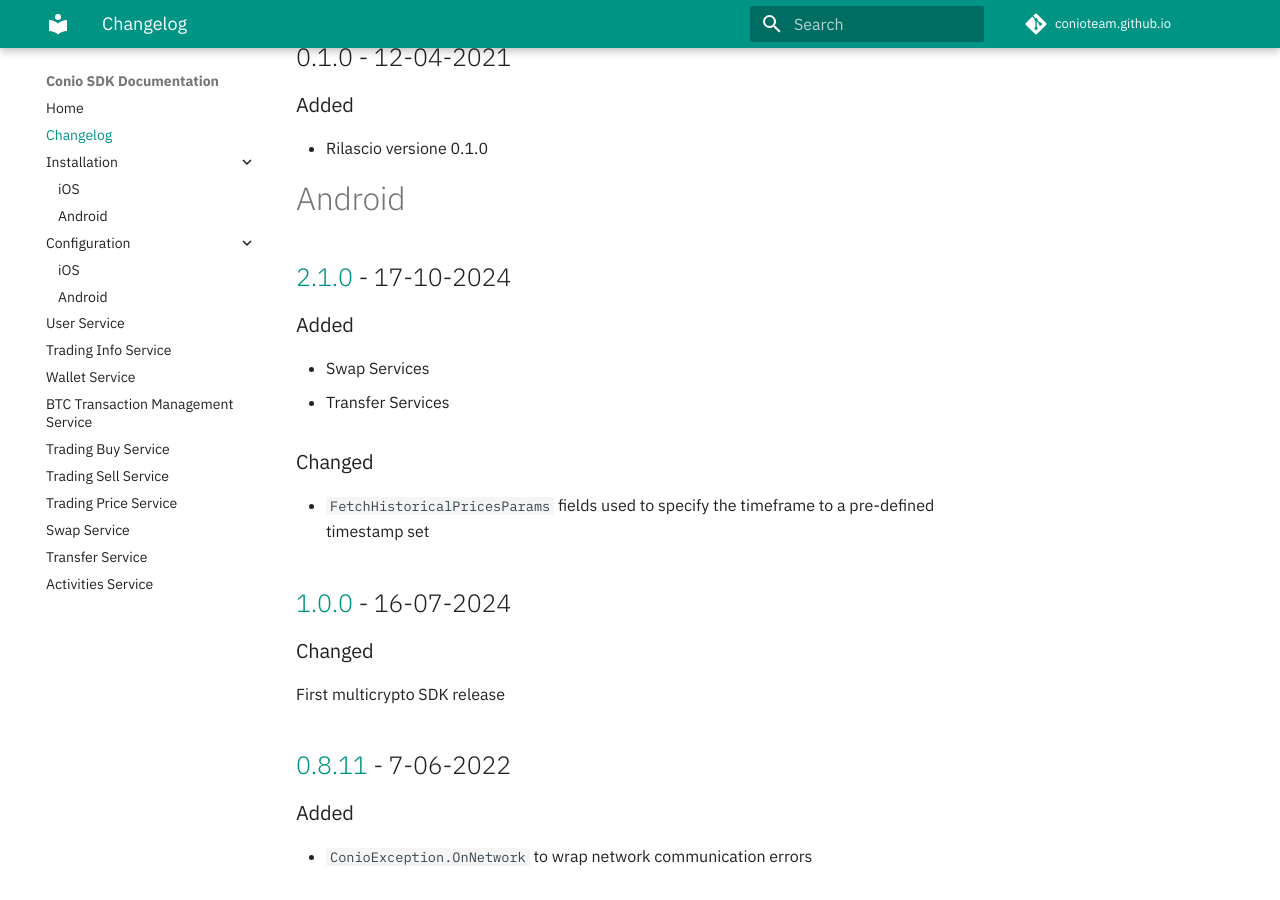
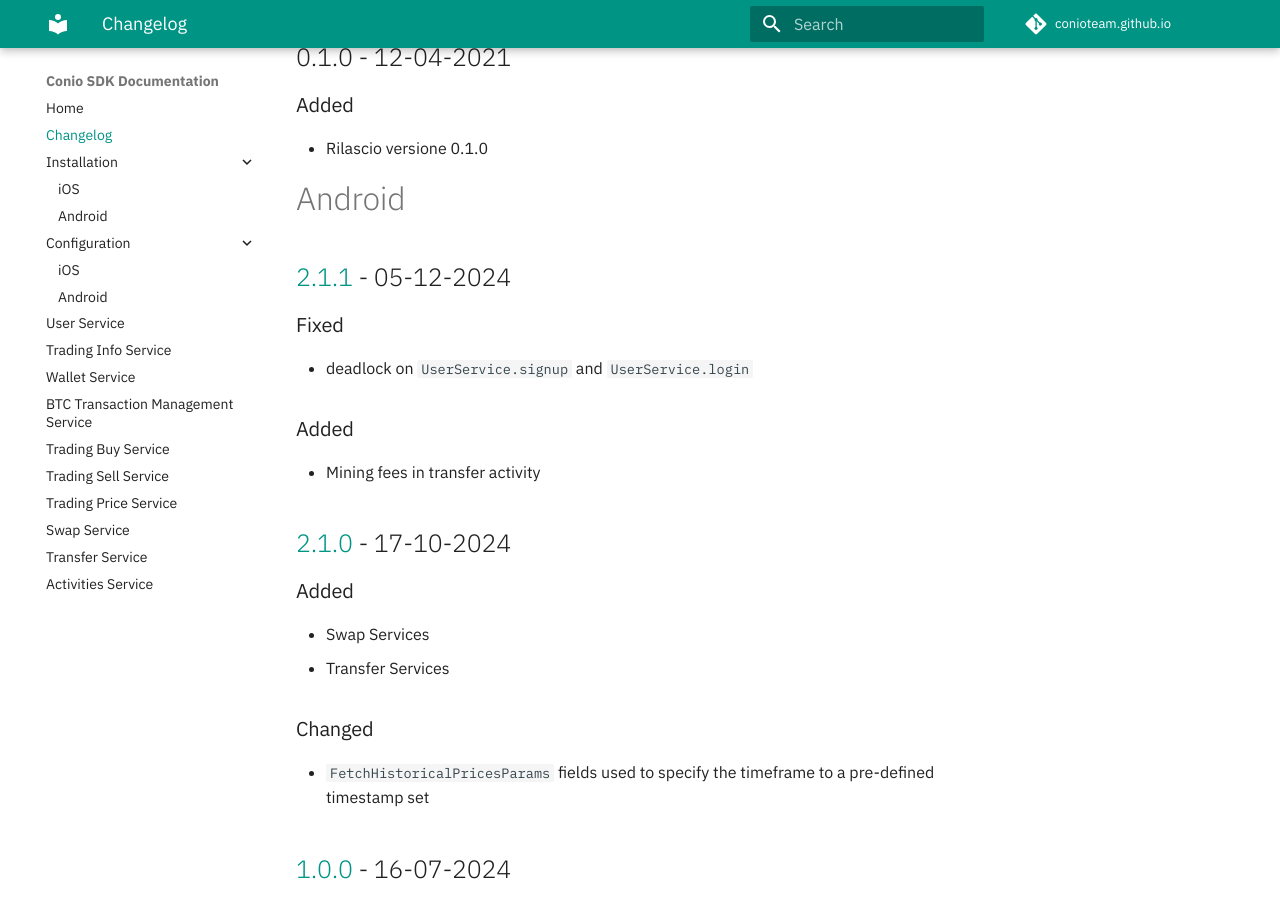
Before and after one commit to Conio/conio.github.io, an MkDocs documentation site: the page built from docs/CHANGELOG.md, in a window 1280 px wide and 900 px high, scrolled down 6298 px. Built offline with MkDocs 1.6.1 and Material for MkDocs 9.7.7, drawn with Linux system fonts in a browser that asks for light colours; comment, search, counter and statistics services are not loaded.

Commit message:
Update CHANGELOG with 2.1.1 Android release

```diff
--- a/docs/CHANGELOG.md
+++ b/docs/CHANGELOG.md
@@ -177,6 +177,16 @@
 
 # Android
 
+## [2.1.1](https://bitbucket.org/squadrone/conio-android-sdk2/src/b2b-2.1.1/) - 05-12-2024
+
+### Fixed
+
+- deadlock on `UserService.signup` and `UserService.login`
+
+### Added
+
+- Mining fees in transfer activity
+
 ## [2.1.0](https://bitbucket.org/squadrone/conio-android-sdk2/src/b2b-2.1.0/) - 17-10-2024
 
 ### Added
```
